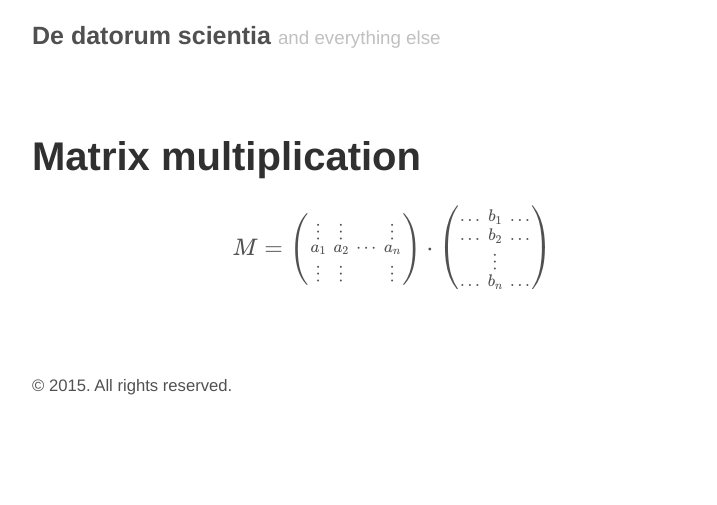
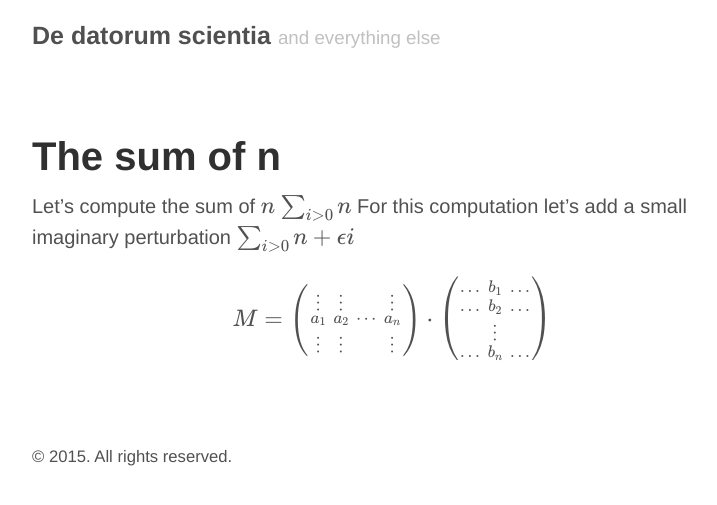
Before and after one commit to ngrislain/ngrislain.github.io, a Jekyll site: the page built from draft.md, in a window 1280 px wide. Shown: the top 505 px of the page, without its empty margins (248-965 px from the left). Built offline with Jekyll 4.4.1, drawn with Linux system fonts in a browser that asks for light colours; formulas are drawn with MathJax 3.

Commit message:
Update draft.md

```diff
--- a/draft.md
+++ b/draft.md
@@ -1,7 +1,12 @@
 ---
 layout: page
-title: Matrix multiplication
+title: The sum of n
 ---
+
+Let's compute the sum of $$n$$
+$$\sum_{i>0}n$$
+For this computation let's add a small imaginary perturbation
+$$\sum_{i>0}{n+\epsilon{}i}$$
 
 $$M = \left( \begin{smallmatrix}
   \vdots & \vdots &  & \vdots\\
```
